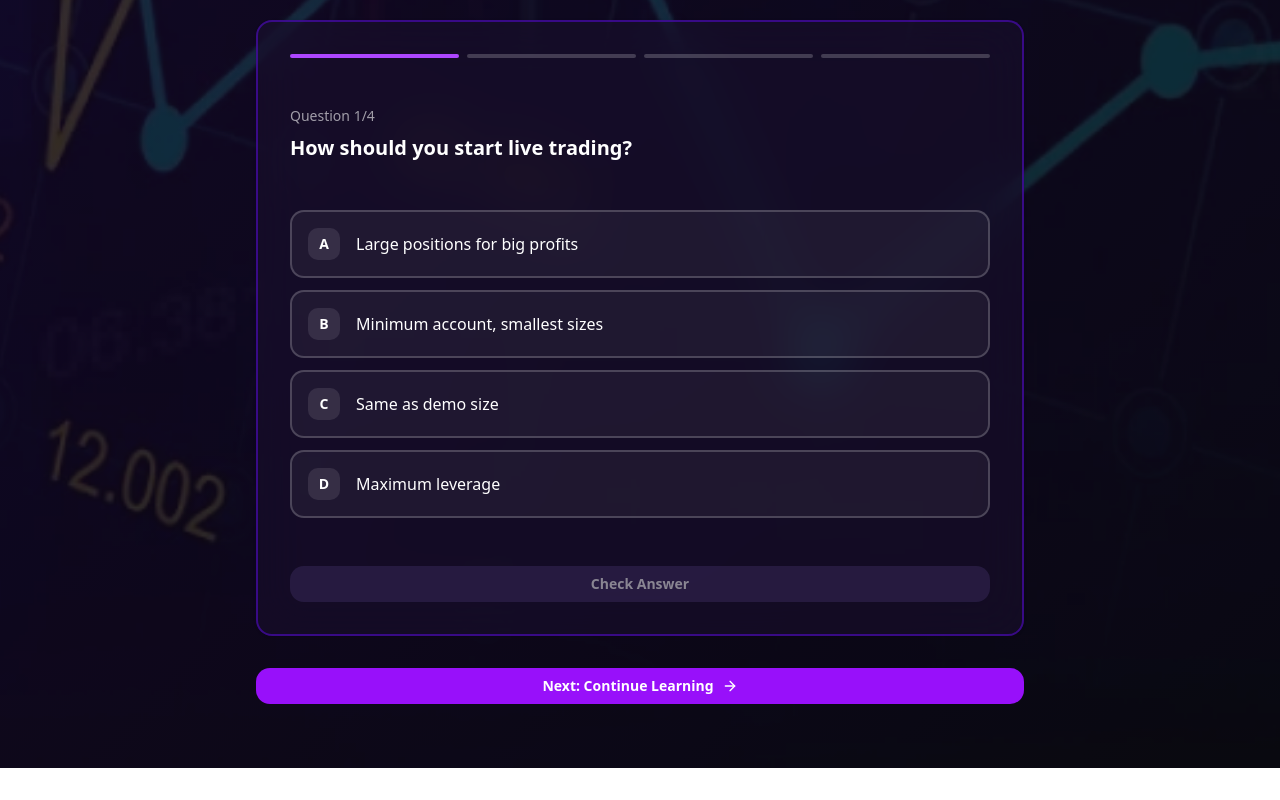
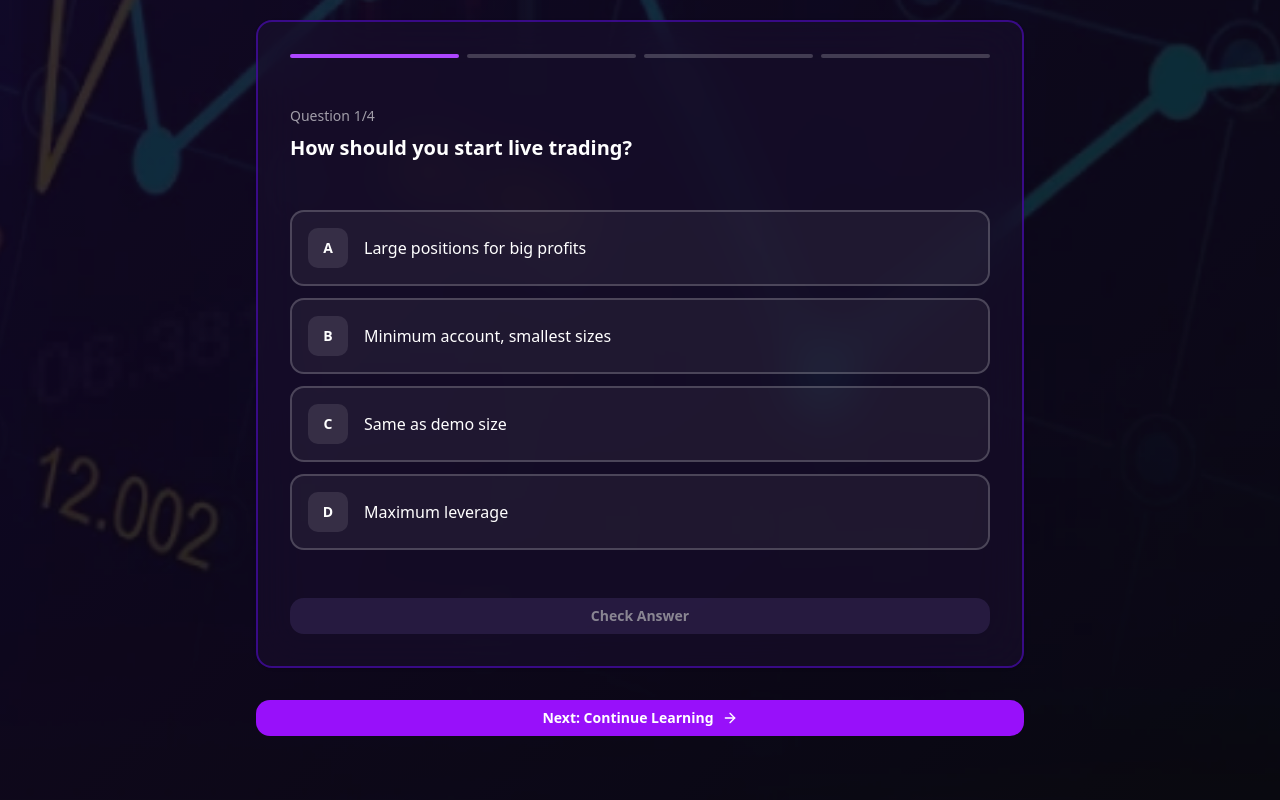
Before and after one commit to SecondNiceee/formatixx, a Next.js app: page /learning/from-sim in a window 1280 px wide. Shown: the part 1260-2060 px from the top of the page. Before the commit the page ends 2028 px from the top, so only its background shows below. Built offline with nearby package versions, Linux system fonts and the light colour scheme; no server answers.

Commit message:
feat: enhance quiz answer selection button styles
Improved visibility and clickability for selected answers.

```diff
--- a/components/learning/quiz.tsx
+++ b/components/learning/quiz.tsx
@@ -130,42 +130,49 @@ export function Quiz({ questions }: QuizProps) {
       <div className="space-y-3 mb-6">
         {question.options.map((option, index) => {
           const label = String.fromCharCode(65 + index) // A, B, C, D
+          const isSelected = selectedAnswer === index
+          const isCorrectAnswer = index === question.correctAnswer
+
           return (
             <button
               key={index}
               onClick={() => handleAnswerSelect(index)}
               disabled={showResult}
+              type="button"
               className={cn(
-                "w-full flex items-center gap-4 p-4 rounded-xl border-2 transition-all text-left",
-                selectedAnswer === index
-                  ? showResult
-                    ? isCorrect
-                      ? "border-green-500 bg-green-500/20"
-                      : "border-red-500 bg-red-500/20"
-                    : "border-purple-500 bg-purple-500/20"
-                  : "border-white/20 bg-white/5 hover:border-white/40",
-                showResult && index === question.correctAnswer && "border-green-500 bg-green-500/20",
+                "w-full flex items-center gap-4 p-4 rounded-xl border-2 transition-all duration-200 text-left cursor-pointer select-none",
+                "active:scale-[0.98]",
+                // Default state
+                !isSelected && !showResult && "border-white/20 bg-white/5 hover:border-white/40 hover:bg-white/10",
+                // Selected state (before submit)
+                isSelected && !showResult && "border-purple-500 bg-purple-500/30 shadow-lg shadow-purple-500/20 scale-[1.01]",
+                // After submit - correct answer
+                showResult && isCorrectAnswer && "border-green-500 bg-green-500/30 shadow-lg shadow-green-500/20",
+                // After submit - wrong selected answer
+                showResult && isSelected && !isCorrectAnswer && "border-red-500 bg-red-500/30 shadow-lg shadow-red-500/20",
+                // Disabled state
+                showResult && "cursor-default"
               )}
             >
               <span
                 className={cn(
-                  "w-8 h-8 rounded-lg flex items-center justify-center font-bold text-sm",
-                  selectedAnswer === index
-                    ? showResult
-                      ? isCorrect
-                        ? "bg-green-500 text-white"
-                        : index === question.correctAnswer
-                          ? "bg-green-500 text-white"
-                          : "bg-red-500 text-white"
-                      : "bg-purple-500 text-white"
-                    : showResult && index === question.correctAnswer
-                      ? "bg-green-500 text-white"
-                      : "bg-white/10 text-white",
+                  "w-10 h-10 rounded-lg flex items-center justify-center font-bold text-sm shrink-0 transition-all duration-200",
+                  // Default state
+                  !isSelected && !showResult && "bg-white/10 text-white",
+                  // Selected state (before submit)
+                  isSelected && !showResult && "bg-purple-500 text-white scale-110",
+                  // After submit - correct answer
+                  showResult && isCorrectAnswer && "bg-green-500 text-white",
+                  // After submit - wrong selected answer
+                  showResult && isSelected && !isCorrectAnswer && "bg-red-500 text-white",
                 )}
               >
                 {label}
               </span>
-              <span className="text-white">{option}</span>
+              <span className={cn(
+                "text-white transition-all duration-200",
+                isSelected && !showResult && "font-medium"
+              )}>{option}</span>
             </button>
           )
         })}
```
